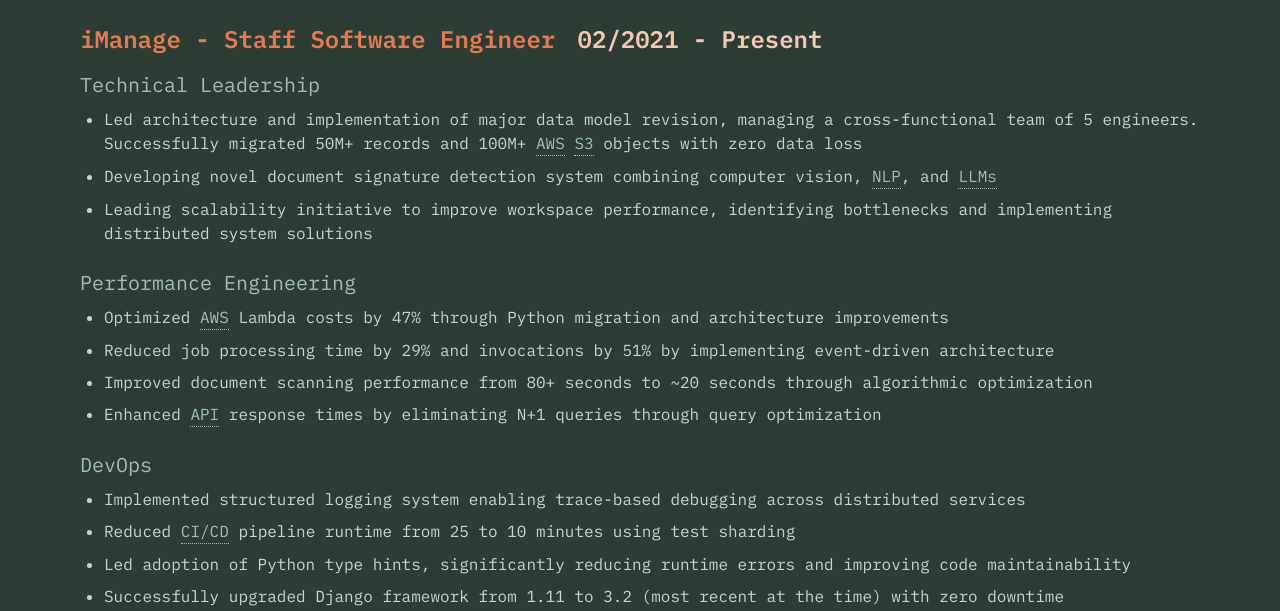
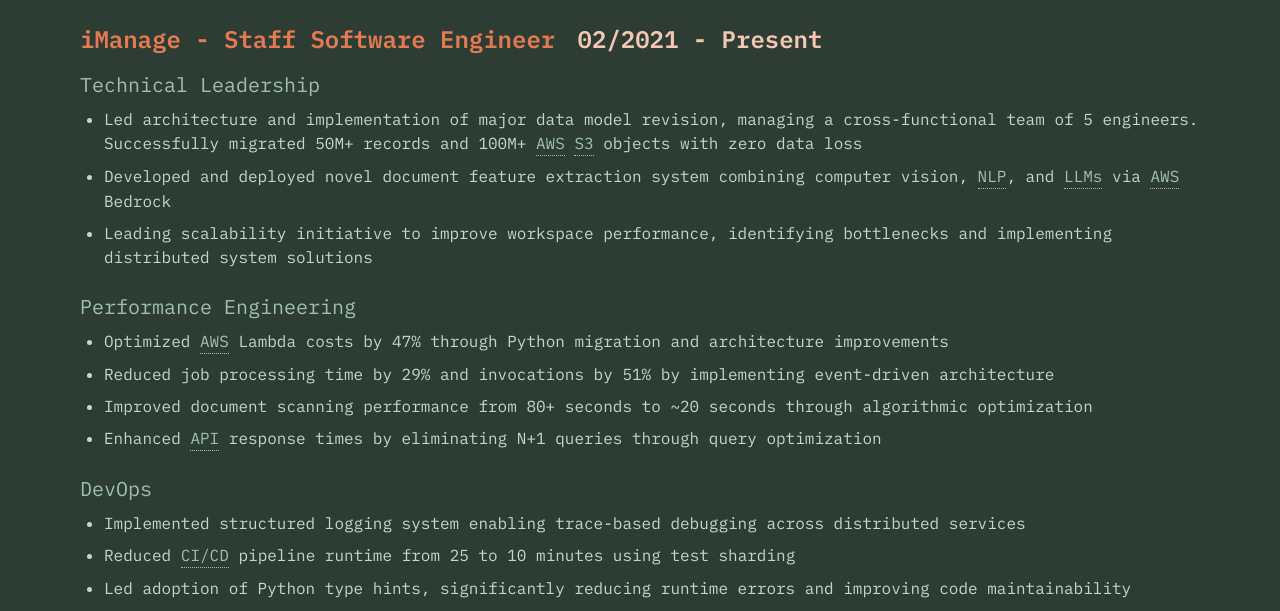
Before and after one commit to sebhein/sebhein.github.io, a website: page resume/index.html in a window 1280 px wide. Shown: the part 186-797 px from the top of the page. Drawn offline with Linux system fonts and the light colour scheme.

Commit message:
update line item

```diff
--- a/resume/index.html
+++ b/resume/index.html
@@ -3,7 +3,7 @@
 <head>
     <meta charset="UTF-8">
     <meta name="viewport" content="width=device-width, initial-scale=1.0">
-    <title>Sebastian Bass - Resume</title>
+    <title>Sebastian Hein - Resume</title>
     <meta name="resume" content="resume">
     <link href="/styles/output.css" rel="stylesheet">
     <link rel="icon" type="image/png" href="/assets/favicon-32x32.png">
@@ -29,7 +29,7 @@
                         <h3 class="text-xl text-primary-300 mb-2">Technical Leadership</h3>
                         <ul class="list-disc pl-6 space-y-2 text-primary-200">
                             <li>Led architecture and implementation of major data model revision, managing a cross-functional team of 5 engineers. Successfully migrated 50M+ records and 100M+ <span class="abbr" data-abbreviated="AWS" data-expanded="Amazon Web Services" style="--expanded-width: 11.5rem;"></span> <span class="abbr" data-abbreviated="S3" data-expanded="Simple Storage Service" style="--expanded-width: 13.3rem;"></span> objects with zero data loss</li>
-                            <li>Developing novel document signature detection system combining computer vision, <span class="abbr" data-abbreviated="NLP" data-expanded="Natural Language Processing" style="--expanded-width: 16.2rem;"></span>, and <span class="abbr" data-abbreviated="LLMs" data-expanded="Large Language Models" style="--expanded-width: 12.7rem;"></span></li>
+                            <li>Developed and deployed novel document feature extraction system combining computer vision, <span class="abbr" data-abbreviated="NLP" data-expanded="Natural Language Processing" style="--expanded-width: 16.2rem;"></span>, and <span class="abbr" data-abbreviated="LLMs" data-expanded="Large Language Models" style="--expanded-width: 12.7rem;"></span> via <span class="abbr" data-abbreviated="AWS" data-expanded="Amazon Web Services" style="--expanded-width: 11.5rem;"></span> Bedrock</li>
                             <li>Leading scalability initiative to improve workspace performance, identifying bottlenecks and implementing distributed system solutions</li>
                         </ul>
                     </div>
--- a/scripts/watch-css.js
+++ b/scripts/watch-css.js
@@ -27,7 +27,7 @@
 pages.forEach(page => {
     const cssPath = path.join(pagesDir, page, 'styles.css');
     if (fs.existsSync(cssPath)) {
-        console.log(`Starting watcher for ${page}`);
+        console.log(`Starting watcher for ${cssPath}`);
         spawn(tailwindBin, [
             '-i', cssPath,
             '-o', path.join(rootDir, 'styles', `${page}.css`),
```
